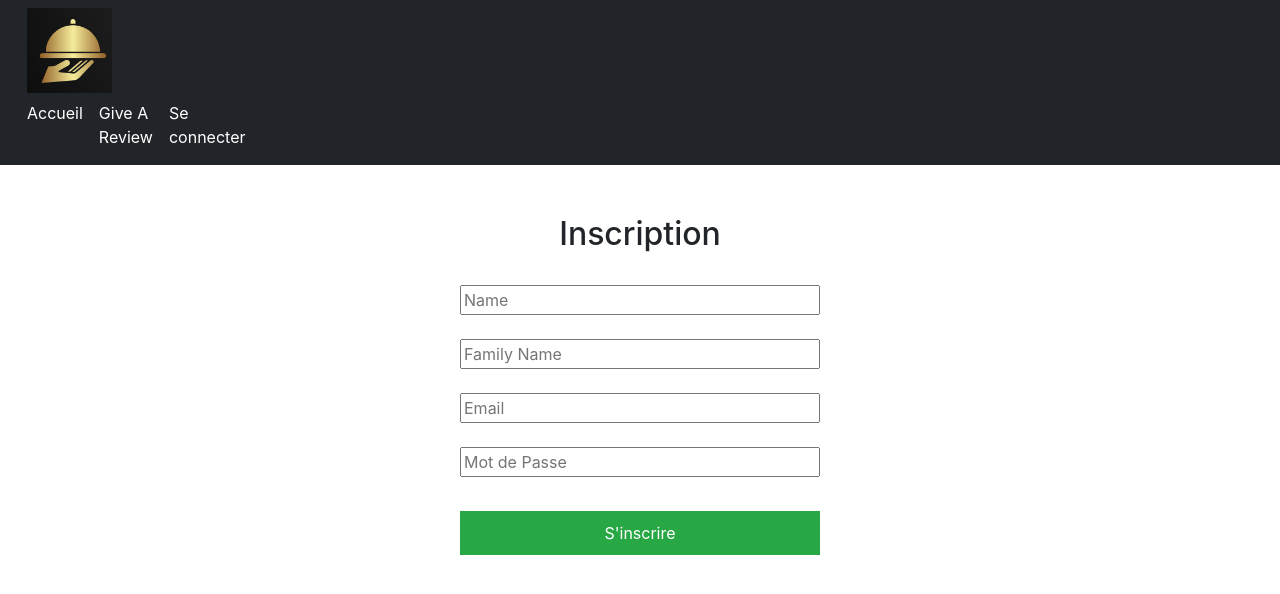
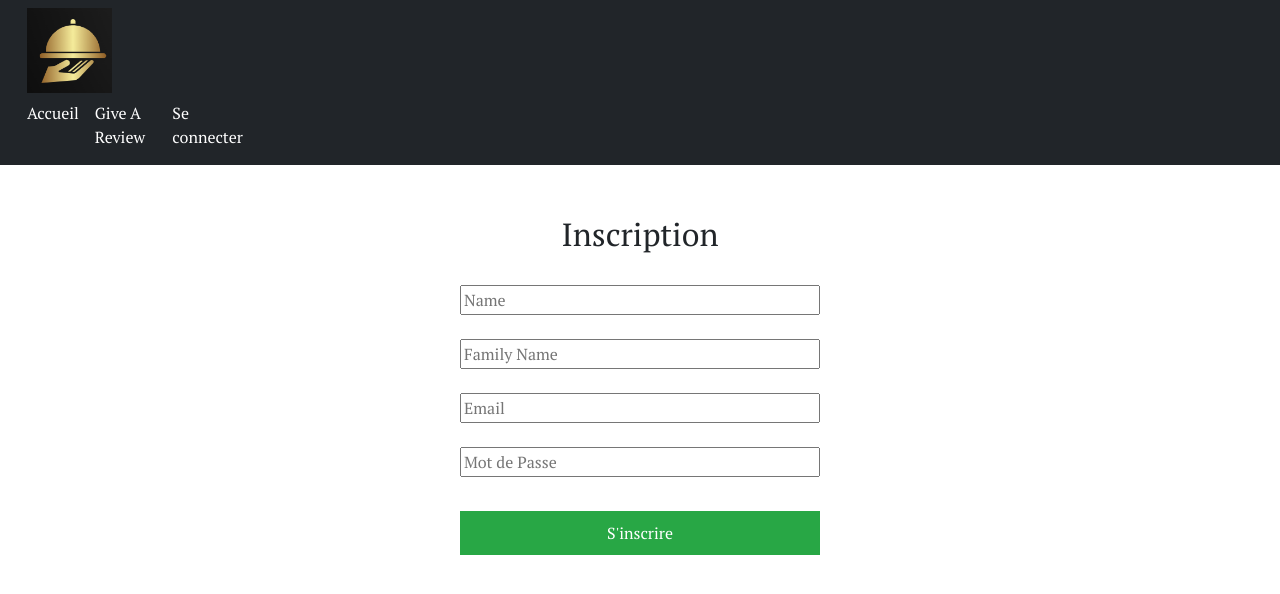
Before and after one commit to armadne/crmproject, a React (Create React App) app in the folder frontend/: page / in a window 1280 px wide. Shown: the top 594 px of the page. Built offline with nearby package versions, Linux system fonts and the light colour scheme.

Commit message:
Ajout police de caractère en "PT Serif"

```diff
--- a/frontend/public/index.html
+++ b/frontend/public/index.html
@@ -26,6 +26,12 @@
     -->
     <title>React App</title>
 
+    <link rel="preconnect" href="https://fonts.googleapis.com">
+<link rel="preconnect" href="https://fonts.gstatic.com" crossorigin>
+<link href="https://fonts.googleapis.com/css2?family=PT+Serif:ital,wght@0,400;0,700;1,400;1,700&display=swap" rel="stylesheet">
+
+
+
     <link href="https://cdn.jsdelivr.net/npm/bootstrap@5.3.3/dist/css/bootstrap.min.css" rel="stylesheet" integrity="sha384-QWTKZyjpPEjISv5WaRU9OFeRpok6YctnYmDr5pNlyT2bRjXh0JMhjY6hW+ALEwIH" crossorigin="anonymous">
   </head>
   <body>
--- a/frontend/src/index.css
+++ b/frontend/src/index.css
@@ -1,8 +1,10 @@
+@import url('https://fonts.googleapis.com/css2?family=PT+Serif:ital,wght@0,400;0,700;1,400;1,700&display=swap');
+
+
+
 body {
   margin: 0;
-  font-family: -apple-system, BlinkMacSystemFont, 'Segoe UI', 'Roboto', 'Oxygen',
-    'Ubuntu', 'Cantarell', 'Fira Sans', 'Droid Sans', 'Helvetica Neue',
-    sans-serif;
+  font-family: 'PT Serif', serif;
   -webkit-font-smoothing: antialiased;
   -moz-osx-font-smoothing: grayscale;
 }
```
